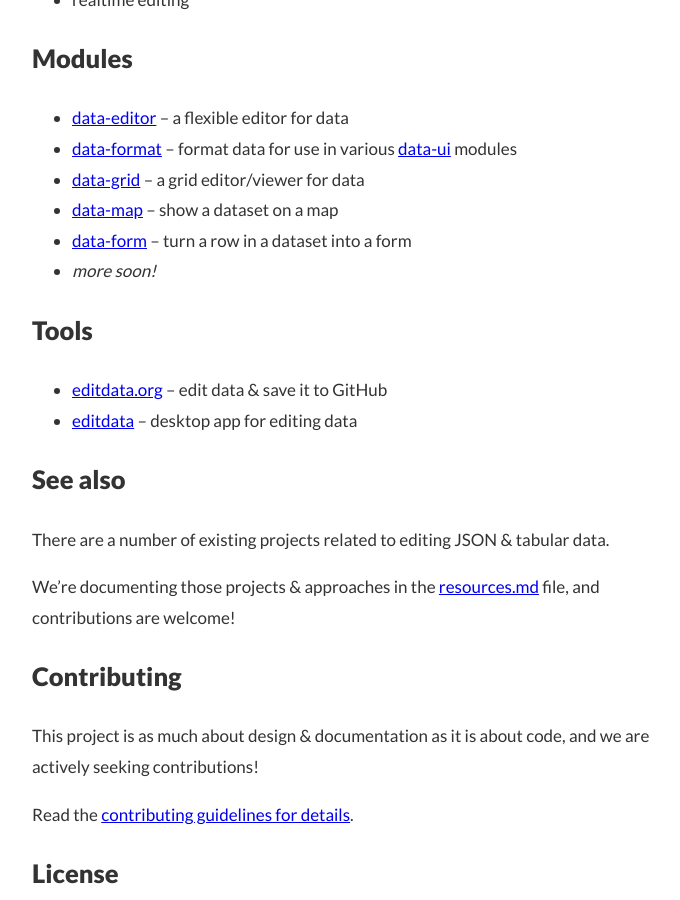
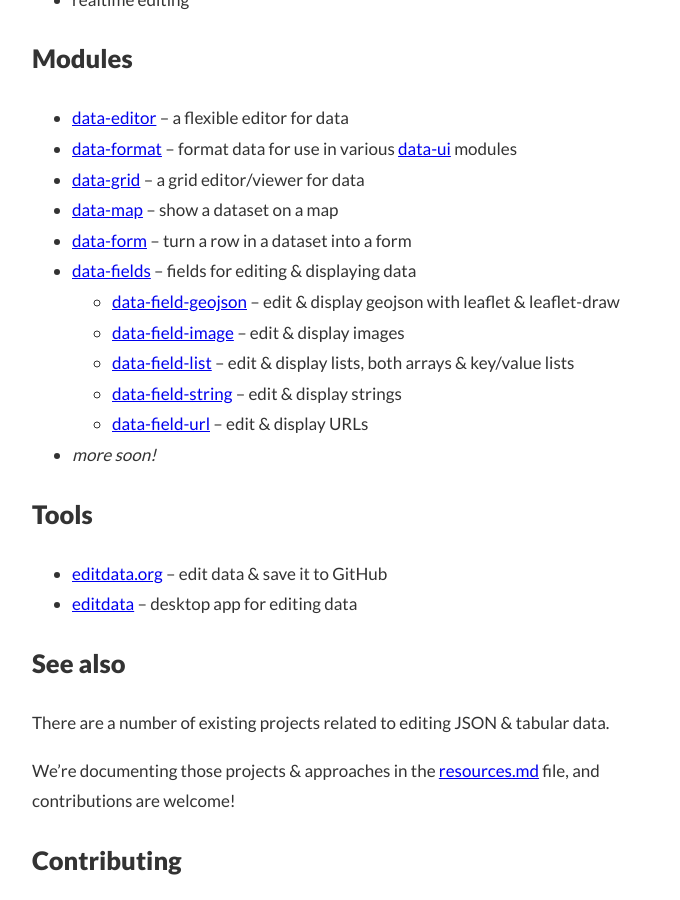
Before and after one commit to editdata/awesome-data-ui, a Jekyll site: the page built from index.md, in a window 1280 px wide and 900 px high, scrolled down 1293 px. Shown: the whole window, without its empty margins (278-958 px from the left). Built offline with Jekyll 4.4.1, drawn with Linux system fonts in a browser that asks for light colours; nearby versions of some CDN libraries; Markdown is read by kramdown in place of the engine named in the settings.

Commit message:
Update index.md

```diff
--- a/index.md
+++ b/index.md
@@ -43,6 +43,12 @@ Create a set of open source js, css, & html packages that provide accessible, ea
 - [data-grid](http://github.com/editdata/data-grid) – a grid editor/viewer for data
 - [data-map](http://github.com/editdata/data-map) – show a dataset on a map
 - [data-form](http://github.com/editdata/data-form) – turn a row in a dataset into a form
+- [data-fields](http://github.com/editdata/data-fields) – fields for editing & displaying data
+  - [data-field-geojson](http://github.com/editdata/data-field-geojson) – edit & display geojson with leaflet & leaflet-draw
+  - [data-field-image](http://github.com/editdata/data-field-image) – edit & display images
+  - [data-field-list](http://github.com/editdata/data-field-list) – edit & display lists, both arrays & key/value lists
+  - [data-field-string](http://github.com/editdata/data-field-string) – edit & display strings
+  - [data-field-url](http://github.com/editdata/data-field-url) – edit & display URLs
 - _more soon!_
 
 ## Tools
```
